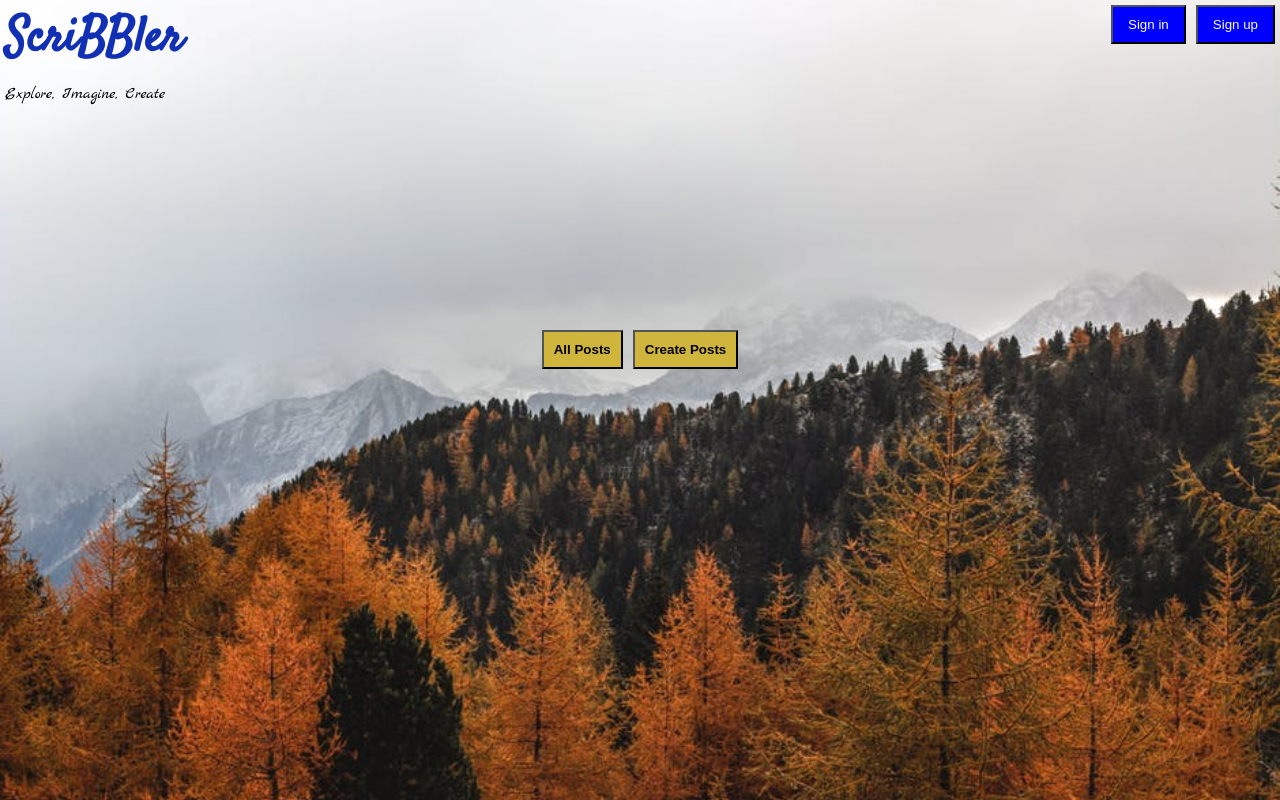
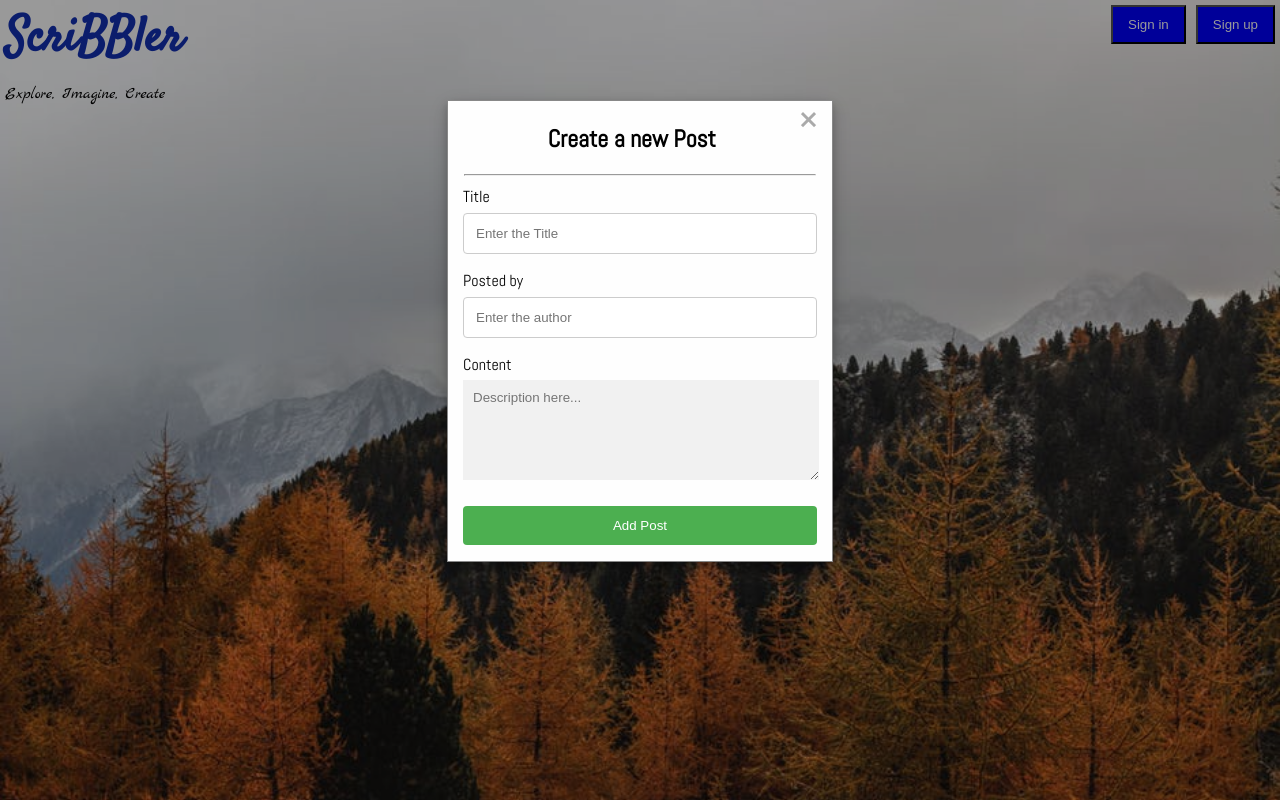
Before and after one commit to pankajverma2378/Frontend-Graded-Project-1, a plain HTML site: page stub/index.html in a window 1280 px wide. Both pictures are taken after a click on the button "Create Posts". Drawn offline with Linux system fonts and the light colour scheme.

Commit message:
Corrections

```diff
--- a/stub/css/index.css
+++ b/stub/css/index.css
@@ -31,3 +31,18 @@ body{
     align-items: center;
     height: 60vh;
 }
+
+#createModal textarea {
+    height: 10vh;
+    padding: 10px;
+    margin: 5px 0px 15px;
+    background-color: #F1F1F1;
+    color: #B6ABA4;
+    border: 0px;
+    font-family: 'Arial';
+/*    display: flex;*/
+    width:95%;
+}
+#createModal textarea:focus {
+    background-color: #DDDDDD;
+}
--- a/stub/index.html
+++ b/stub/index.html
@@ -35,7 +35,7 @@
 
         	<!-- Insert code for All Posts & Create Post button here -->
             <a href="html/bloglist.html"><button class="button2">All Posts</button></a>
-                <button class="button2">Create Posts</button>
+                <button class="button2" onclick="createModal()">Create Posts</button>
         </div>
     </div>
 
@@ -97,6 +97,31 @@
     <div>
 
     	<!-- Insert code for Create Post modal here -->
+        <div id="createModal" class="modal">
+            <div class="modal-content">
+
+                <div class="modal-header">
+                    <span class="close" onclick="hideCreateModal()">&times;</span>
+                    <h2><center>Create a new Post</center></h2>
+                    <hr>
+                </div>
+                <div class="modal-body">
+                    <div class="container">
+                    <form id="create-form" action="#">
+                        <label for="title">Title</label>
+                        <input type="text" id="title" name="title" placeholder="Enter the Title" required>
+
+                        <label for="postedBy">Posted by</label>
+                        <input type="text" id="postedBy" name="postedBy" placeholder="Enter the author" required>
+
+                        <label for="content">Content</label><br>
+                        <textarea id="content" name="content" placeholder="Description here..." rows="4" required></textarea>
+                    </form>
+                        <input type="submit" value="Add Post">
+                    </div>
+                </div>
+            </div>
+        </div>
 
     </div>
 
--- a/stub/js/index.js
+++ b/stub/js/index.js
@@ -1,46 +1,18 @@
-//
-//    var supModal = document.getElementById('supModal');
-//            var btn = document.getElementById('sup');
-//            var btn2 = document.getElementById('signup2');
-//            var span = document.getElementsByClassName("close")[1];
-//            btn.onclick = function(){
-//                supModal.style.display = "block";
-//                sinModal.style.display = "none";
-//            }
-//            btn2.onclick = function(){
-//                supModal.style.display = "block";
-//                sinModal.style.display = "none";
-//            }
-//            span.onclick = function(){
-//                supModal.style.display = "none";
-//            }
-//            window.onclick = function(event){
-//                if(event.target == supModal)
-//                    {
-//                        supModal.style.display = "none";
-//                    }
-//            }
-//
-//            var sinModal = document.getElementById('sinModal');
-//            var sinBtn = document.getElementById('sin');
-//            var cl = document.getElementsByClassName("close")[0];
-//            sinBtn.onclick = function(){
-//                supModal.style.display = "none";
-//                sinModal.style.display = "block";
-//            }
-//            cl.onclick = function(){
-//                sinModal.style.display = "none";
-//            }
-//            window.onclick = function(event){
-//                if(event.target == sinModal)
-//                    {
-//                        sinModal.style.display = "none";
-//                    }
-//            }
-//
+var create = document.getElementById('createModal');
+hideCreateModal();
 
+function createModal() {
+    create.style.display = 'block';
+}
 
-//function signup(){
-//    var supModal = document.getElementById('supModal');
-//    supModal.style.display = "block";
-//}
+function hideCreateModal() {
+    create.style.display = 'none';
+}
+
+window.onclick = function(event)
+{
+    if(event.target == create)
+        {
+            create.style.display = "none";
+        }
+}
--- a/stub/js/post.js
+++ b/stub/js/post.js
@@ -48,7 +48,7 @@ function doComment(comment_textarea) {
     } else {
         alert("The comment field cannot be left empty!");
     }
-    comment_textarea.value.display ="none";
+
 }
 
 function edit() {
```
Also changed, not shown: stub/css/header.css (+7 -0 lines).
